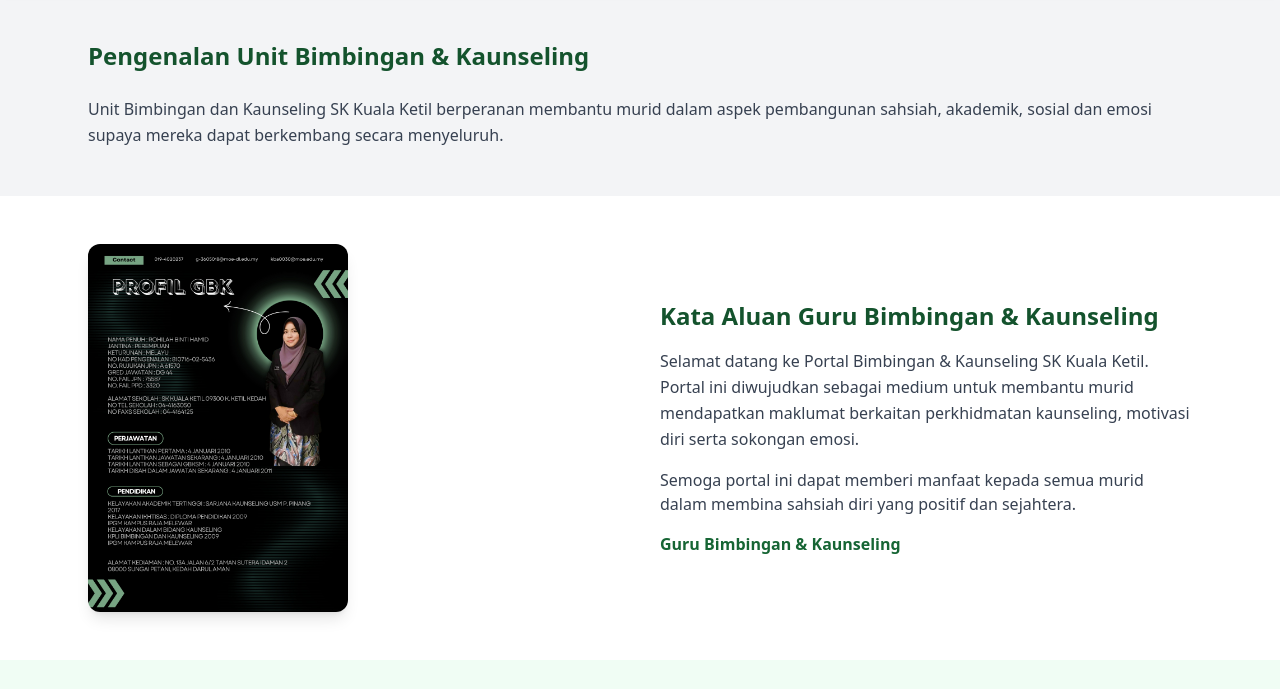
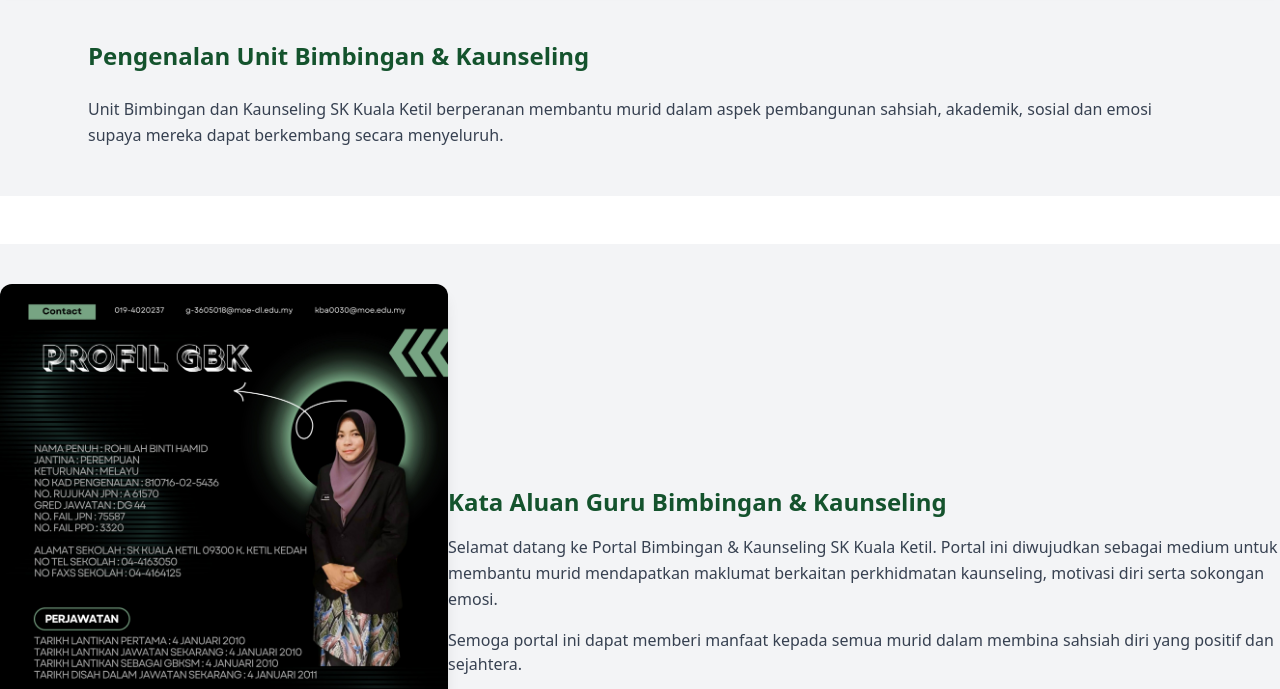
Before and after one commit to fitri8544-a11y/kaunseling-skkk, a plain HTML site: page index.html in a window 1280 px wide. Shown: the part 76-765 px from the top of the page. Drawn offline with nearby package versions, Linux system fonts and the light colour scheme; no server answers.

Commit message:
update code gambar ubk

```diff
--- a/index.html
+++ b/index.html
@@ -237,13 +237,13 @@ mereka dapat berkembang secara menyeluruh.
 <!-- KATA ALUAN GBK -->
 <section class="bg-white py-12">
 
-<div class="max-w-6xl mx-auto px-6 grid md:grid-cols-2 gap-10 items-center">
+<div class="flex justify-center items-center bg-gray-100 py-10">
 
 <!-- GAMBAR GBK -->
 <div class="gbk-card">
   <img src="assets/gbk.jpg"
        onclick="openLightbox(this)"
-       class="w-[260px] rounded-xl shadow-lg cursor-pointer">
+       class="max-w-full md:max-w-md rounded-xl shadow-lg cursor-pointer">
 </div>
 
 <!-- UCAPAN -->
```
